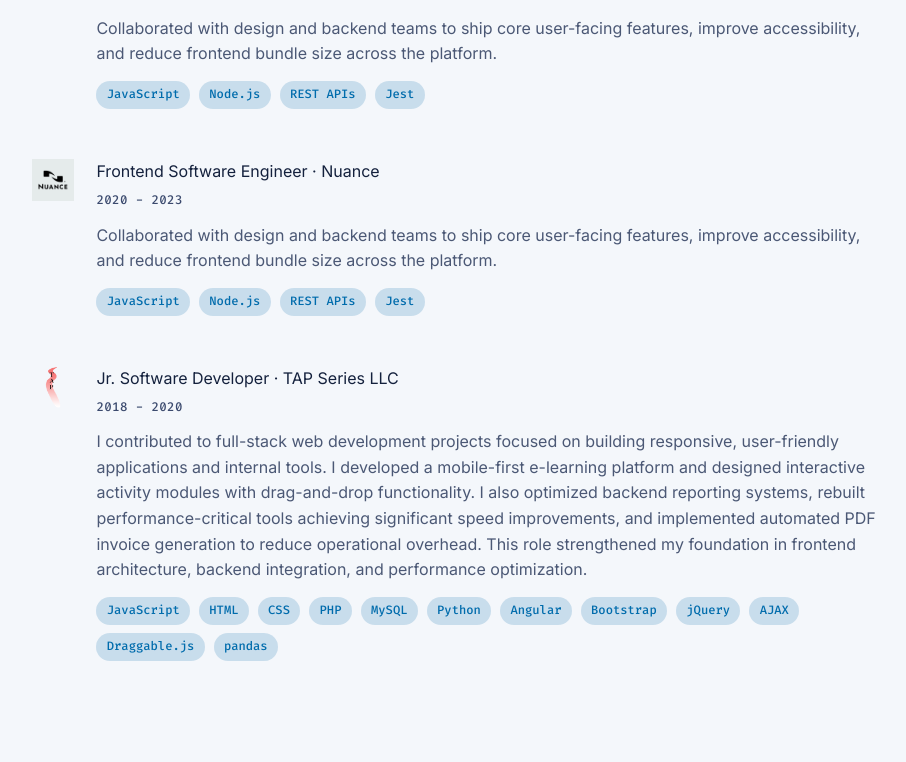
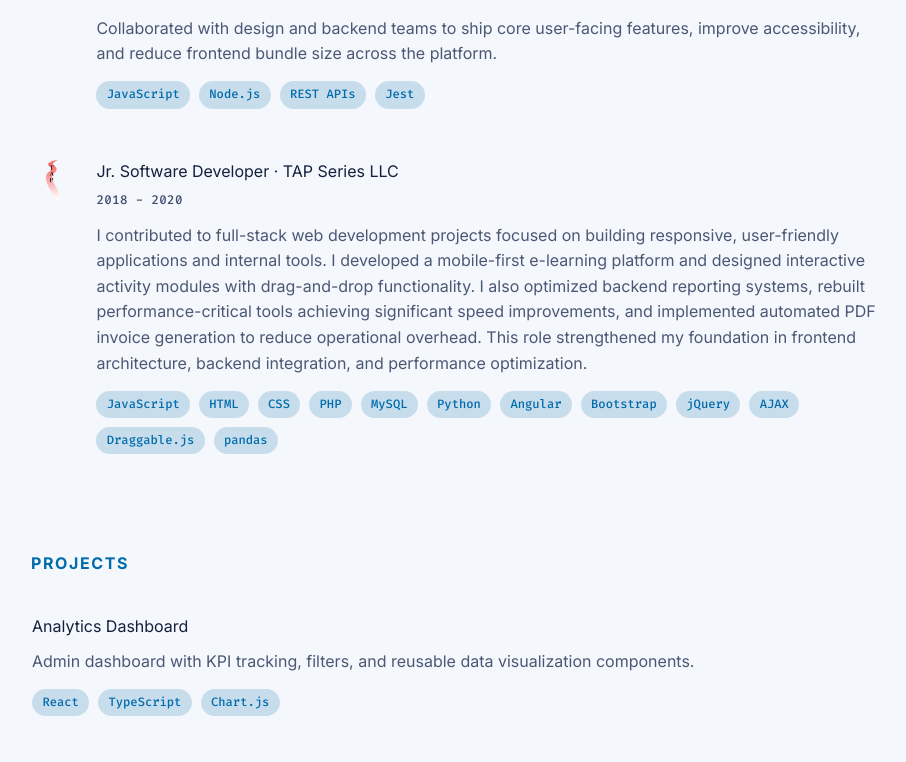
Before and after one commit to kurtluu/portfolio, a React (Vite) app in the folder react-ts-site/: page / in a window 1280 px wide. Shown: the part 1197-1959 px from the top of the page, without its empty margins (179-1085 px from the left). Built offline with nearby package versions, Linux system fonts and the light colour scheme.

Commit message:
Update Microsoft dates and remove Nuance entry

```diff
--- a/react-ts-site/src/App.tsx
+++ b/react-ts-site/src/App.tsx
@@ -1,7 +1,6 @@
 import { useEffect, useMemo, useState } from "react";
 import hclTechLogo from "./assets/HCLTech-logo.svg";
 import microsoftLogo from "./assets/msft-logo.svg";
-import nuanceLogo from "./assets/naunce-logo.jpeg";
 import tapLogo from "./assets/tap-logo.png";
 
 type NavItem = {
@@ -41,19 +40,10 @@ const timeline: TimelineItem[] = [
     tags: ["TypeScript", "React", "Next.js", "CSS"],
   },
   {
-    period: "2023 - 2025",
+    period: "2020 - 2025",
     title: "Software Engineer · Microsoft",
     company: "Microsoft",
     logoUrl: microsoftLogo,
-    description:
-      "Collaborated with design and backend teams to ship core user-facing features, improve accessibility, and reduce frontend bundle size across the platform.",
-    tags: ["JavaScript", "Node.js", "REST APIs", "Jest"],
-  },
-  {
-    period: "2020 - 2023",
-    title: "Frontend Software Engineer · Nuance",
-    company: "Nuance",
-    logoUrl: nuanceLogo,
     description:
       "Collaborated with design and backend teams to ship core user-facing features, improve accessibility, and reduce frontend bundle size across the platform.",
     tags: ["JavaScript", "Node.js", "REST APIs", "Jest"],
```
